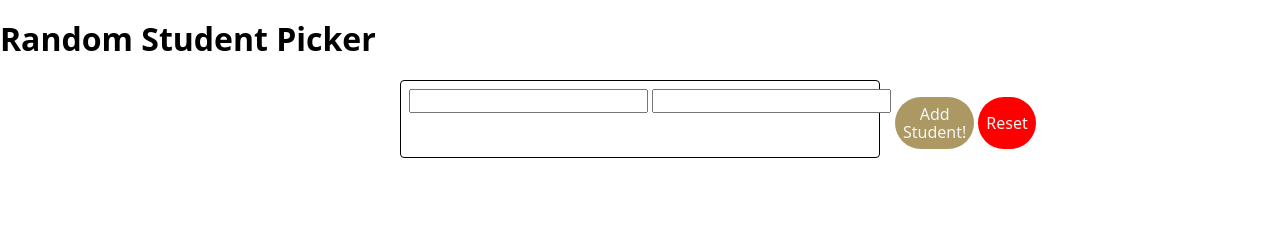
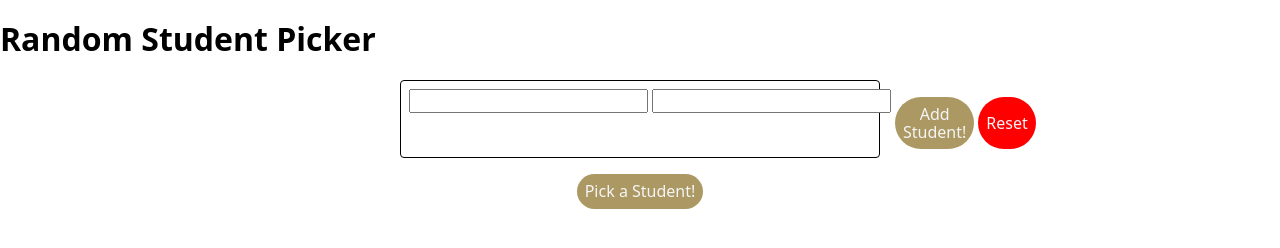
Before and after one commit to hbstudentswic/random_student-picker, a website: page index.html in a window 1280 px wide. Drawn offline with nearby package versions, Linux system fonts and the light colour scheme.

Commit message:
Add a pick a student button

```diff
--- a/index.html
+++ b/index.html
@@ -32,6 +32,7 @@
         <button type="submit" class="button">Add Student!</button>
         <button type="submit" class="button--reset">Reset</button>
       </form>
+      <button class="button">Pick a Student!</button>
     </div>
     <script src="./scripts.js" type="module"></script>
   </body>
```
